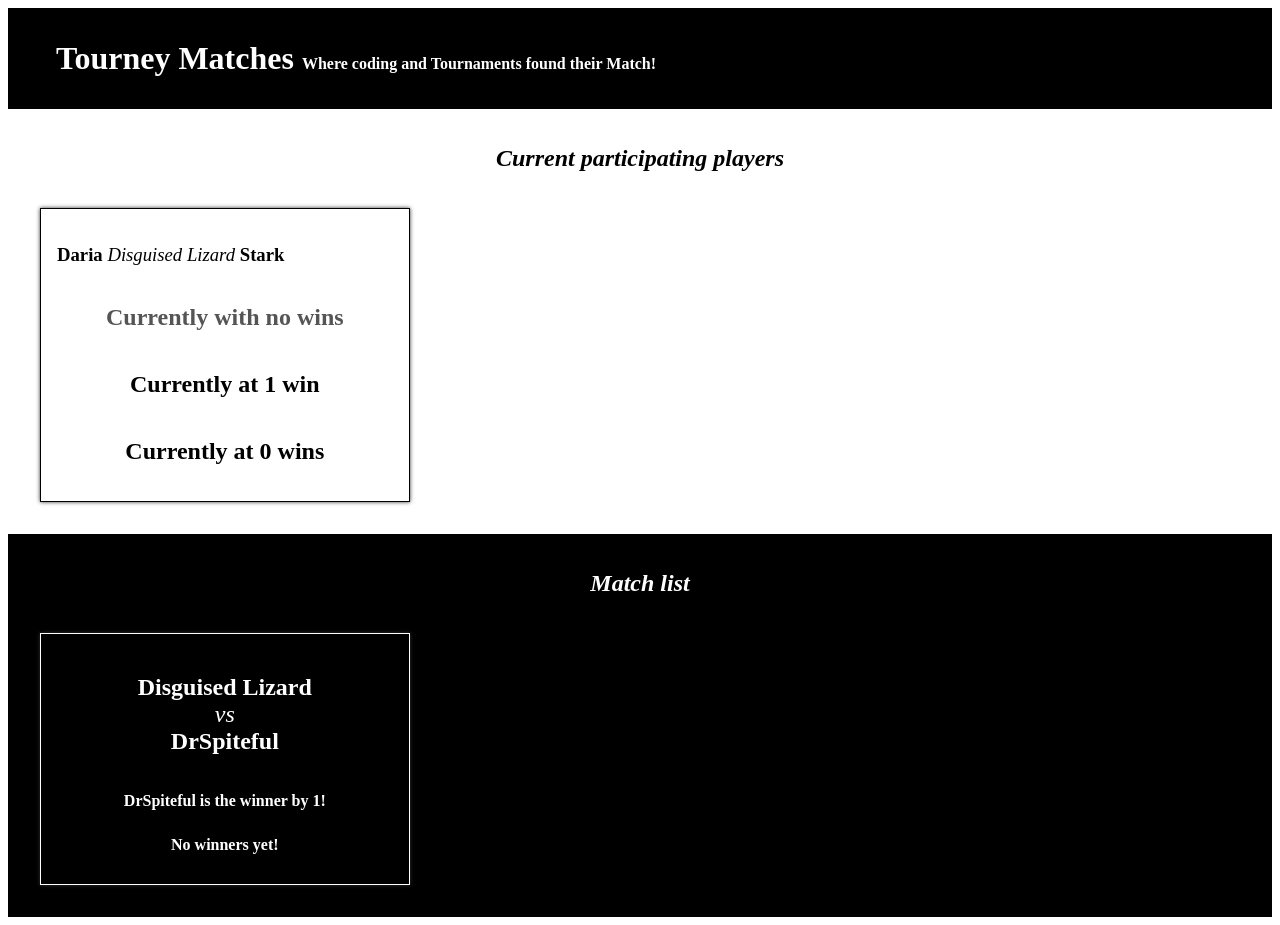
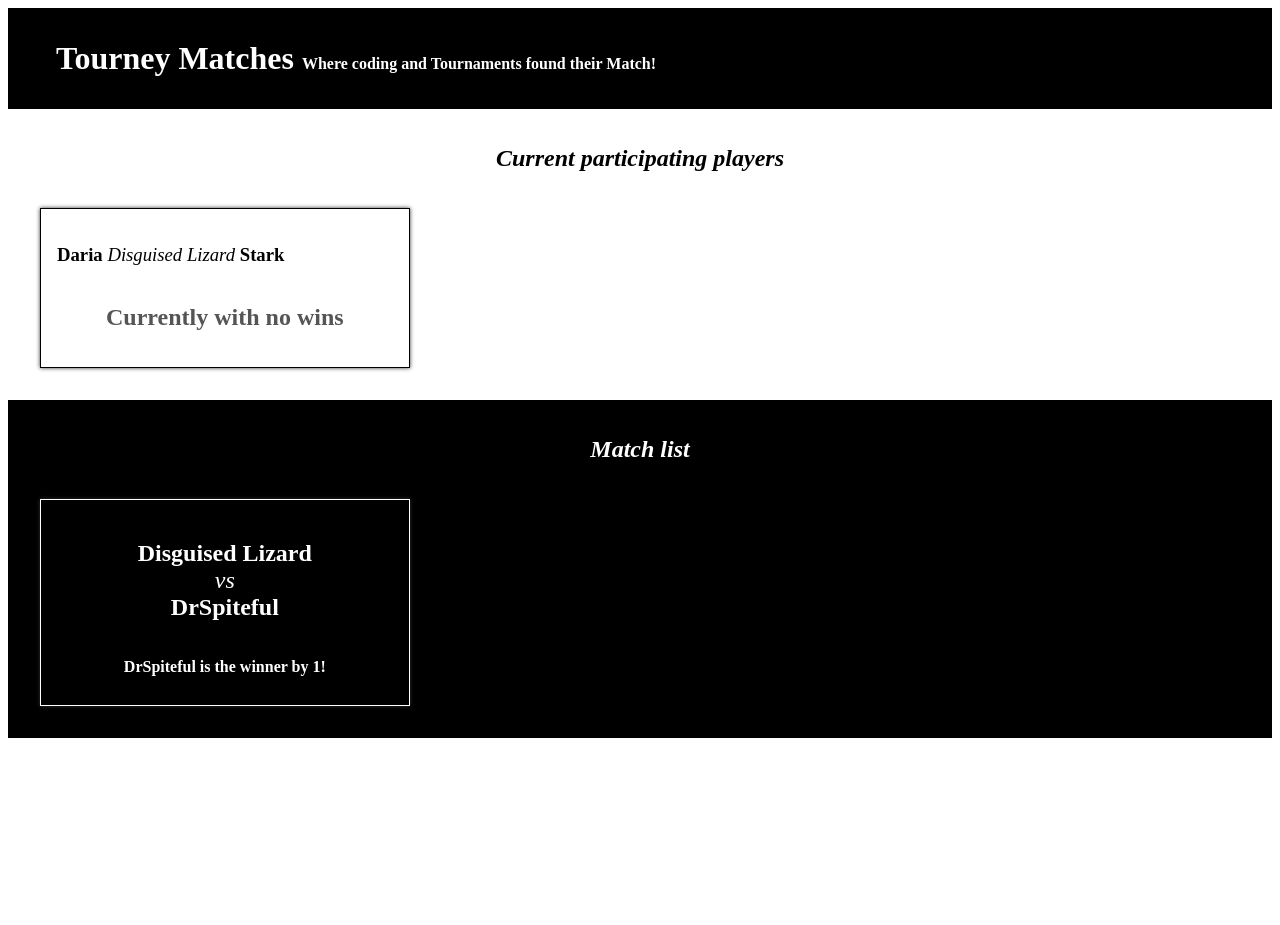
Before and after one commit to kand5950/tourney-matches, a React (Create React App) app: page / in a window 1280 px wide. After the commit the page ends 800 px from the top, so only its background shows below. Built offline with nearby package versions, Linux system fonts and the light colour scheme.

Commit message:
conditional rendering

```diff
--- a/src/components/Match.js
+++ b/src/components/Match.js
@@ -1,13 +1,12 @@
 function Match(props) {
+
+
 	return (
 		<article className="Match">
     	<h1>
 				{props.players[0]} <span>vs</span> {props.players[1]}
 			</h1>
-    	{/* To be shown when there is a winner */}
-			<h2>{props.players[1]} is the winner by {props.scoreDifference}!</h2>
-    	{/* To be shown when there is no winner */}
-			<h2>No winners yet!</h2>
+			{props.winner ? <h2>{props.winner} is the winner by {props.scoreDifference}!</h2> : <h2>No winners yet!</h2>}
   	</article>
 	);
 }
--- a/src/components/Player.js
+++ b/src/components/Player.js
@@ -4,12 +4,13 @@
         <h1>
             {props.firstName} <span>{props.gamerTag}</span> {props.lastName}
         </h1>
-        {/* To be shown when there are no wins */}
-        <h2 className="zero">Currently with no wins</h2>
-        {/* To be shown when there is 1 win */}
-        <h2>Currently at 1 win</h2>
-        {/* To be shown when there is more than one win */}
-        <h2>Currently at {props.wins} wins</h2>
+
+        {props.wins === 0 && <h2 className="zero">Currently with no wins</h2>}
+
+        {props.win === 1 && <h2>Currently at 1 win</h2>}
+
+        {props.win > 1 && <h2>Currently at {props.wins} wins</h2>}
+
       </article>
 
     );
```
